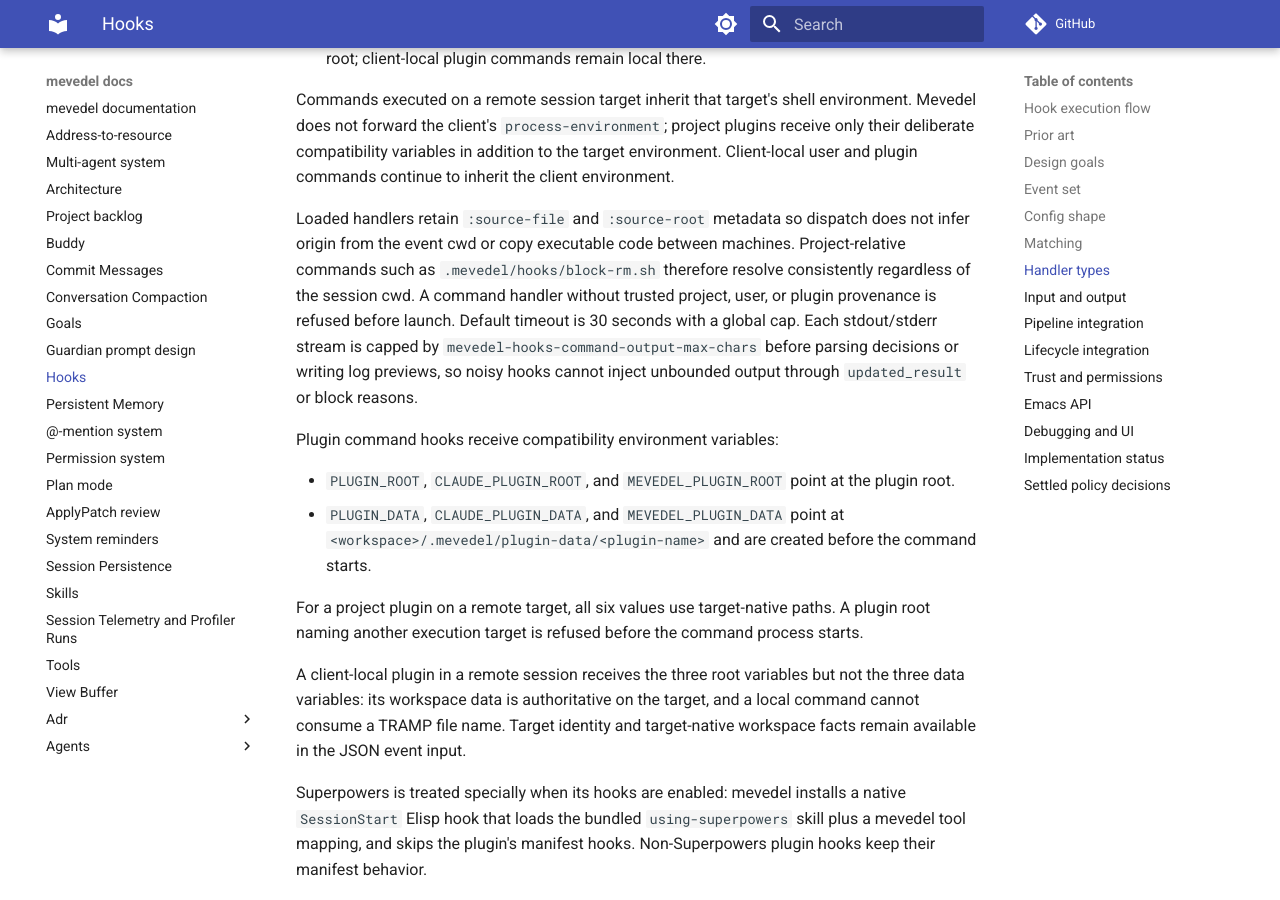
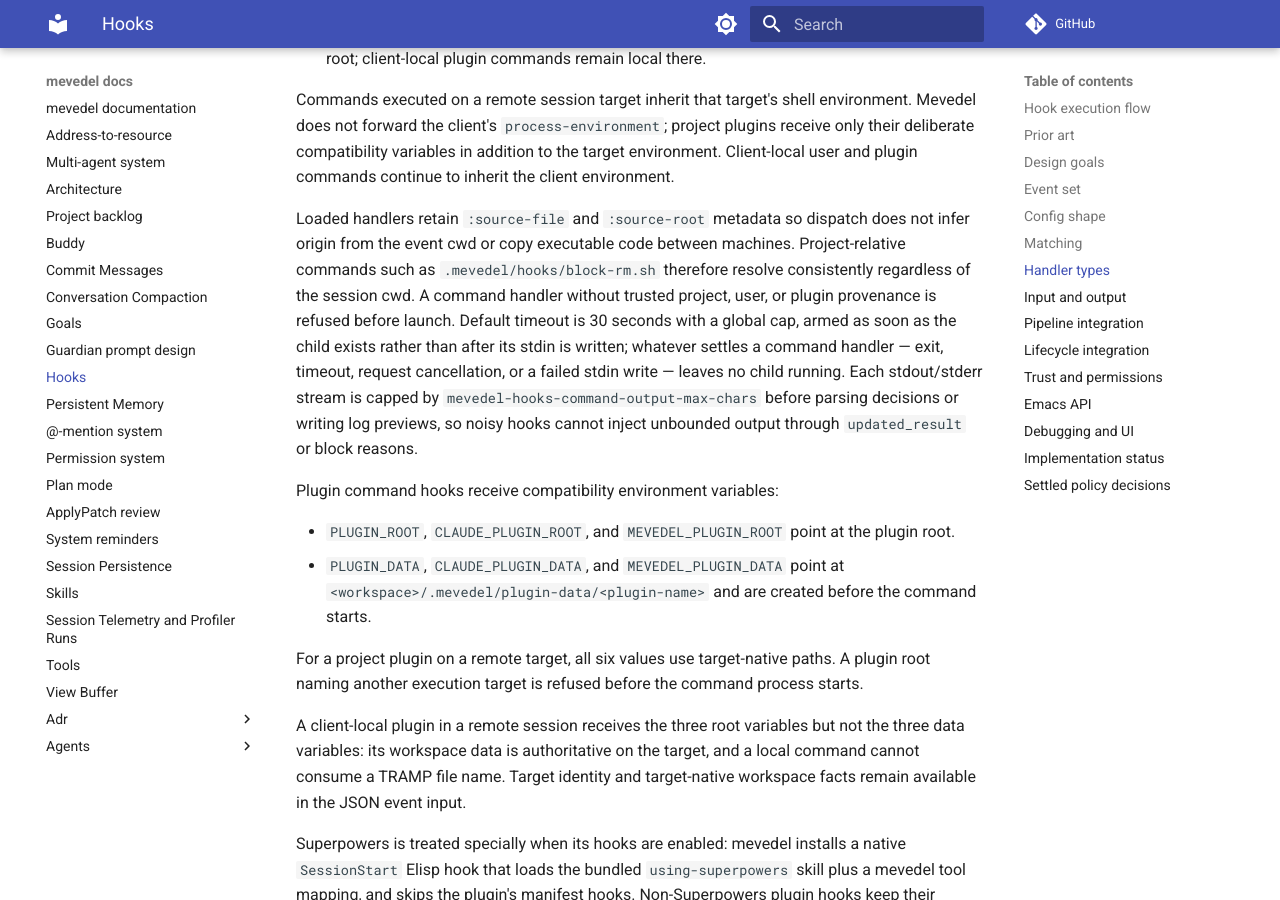
Before and after one commit to FrauH0lle/mevedel, an MkDocs documentation site: the page built from docs/hooks.md, in a window 1280 px wide and 900 px high, scrolled down 6601 px. Built offline with MkDocs 1.6.1 and Material for MkDocs 9.7.7, drawn with Linux system fonts in a browser that asks for light colours; comment, search, counter and statistics services are not loaded.

Commit message:
fix(hooks): Leave no hook child running once it settles
A command hook's child outlived its own settlement. Cancellation deleted
the child, but settlement did not: it cancelled timers, deleted the
stderr process, and killed the buffers, and the canceller that would have
killed the child is gated on the hook not being settled yet. What hid
this is that killing a process buffer collects the process with SIGHUP,
which a child accepts by default -- but a hook that ignores SIGHUP
survived, and kept running arbitrary project command code after its
callback had already reported failure.

The timeout was also armed only after the JSON payload had been written
to stdin, although the child was running from the moment it was created.
A write that filled the pipe and blocked was therefore unbounded: the
event delivered no decision until the write finally failed, while the
hook ran to completion.

Process and timer teardown is now shared between cancellation and
settlement, so whatever settles a hook terminates its child through
`delete-process`, which also reaches the process group. The timeout is
armed as soon as the child exists, and because settlement marks itself
before releasing, the timer no longer races the sentinel its own kill
used to trigger -- a timed-out hook reports the timeout instead of a
spurious exit status. Teardown inside settlement is error-isolated, so a
sentinel that signals cannot cost the caller its callback.

* mevedel-hooks.el (mevedel-hooks--run-command-handler): Share child and
timer release between cancellation and settlement, arm the timeout as
soon as the child exists, and keep settlement's callback unconditional.

* test/test-mevedel-hooks.el
(mevedel-hooks-run-event/settled-child-release): New.  Cover settlement
killing the child without relying on its buffer dying, the timeout being
armed before stdin, and a timeout reporting itself.

(mevedel-hooks-run-event/teardown-failure): New.  Cover a signalling
teardown still settling the event.

* docs/hooks.md: Document when the timeout is armed and that a settled
hook leaves no child running.

```diff
--- a/docs/hooks.md
+++ b/docs/hooks.md
@@ -249,7 +249,9 @@
 `.mevedel/hooks/block-rm.sh` therefore resolve consistently regardless of the
 session cwd.  A command handler without trusted project, user, or plugin
 provenance is refused before launch.  Default timeout is 30 seconds with a
-global cap. Each
+global cap, armed as soon as the child exists rather than after its stdin is
+written; whatever settles a command handler — exit, timeout, request
+cancellation, or a failed stdin write — leaves no child running.  Each
 stdout/stderr stream is capped by `mevedel-hooks-command-output-max-chars`
 before parsing decisions or writing log previews, so noisy hooks cannot
 inject unbounded output through `updated_result` or block reasons.
```
Also changed, not shown: 2 other files.
